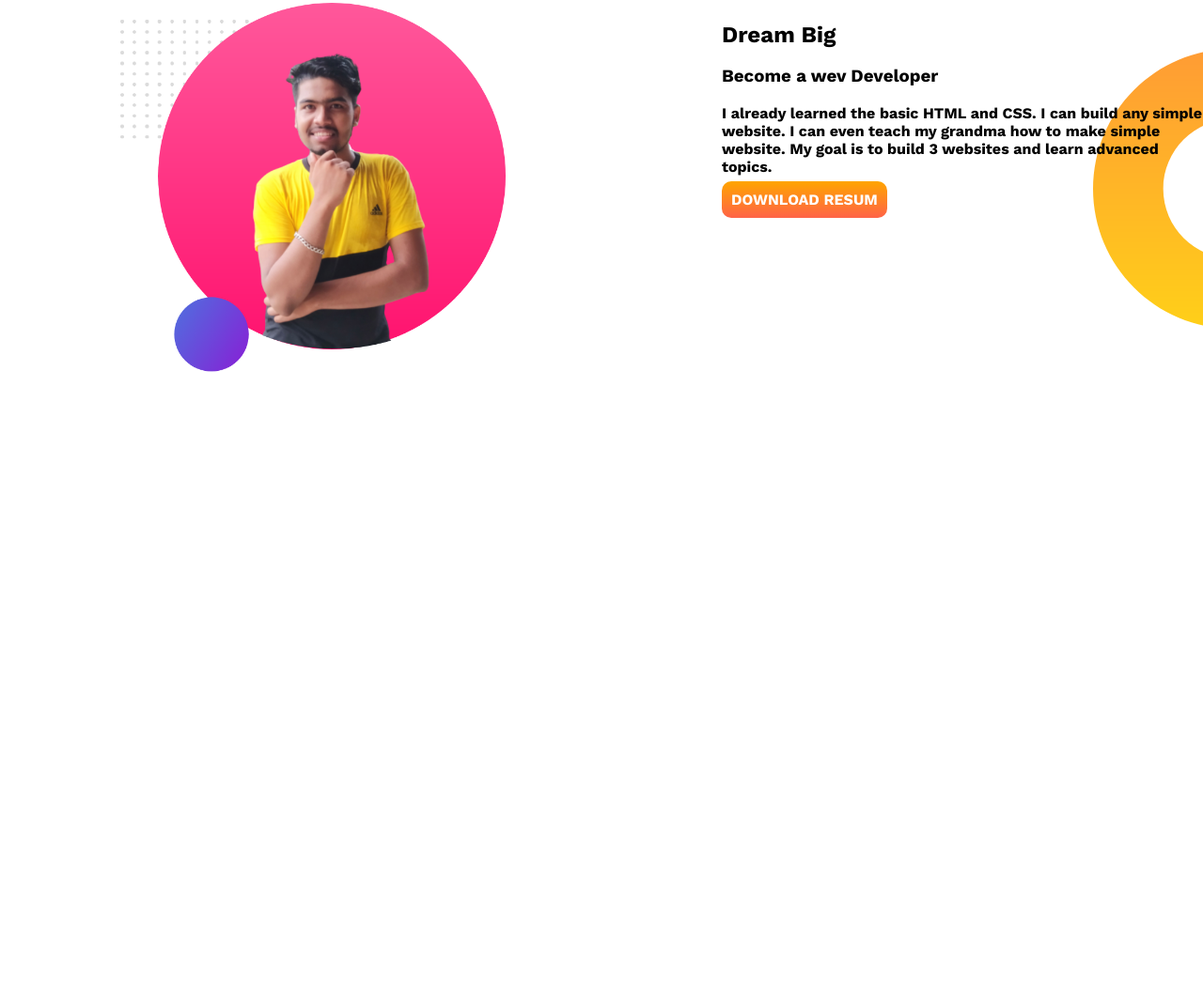
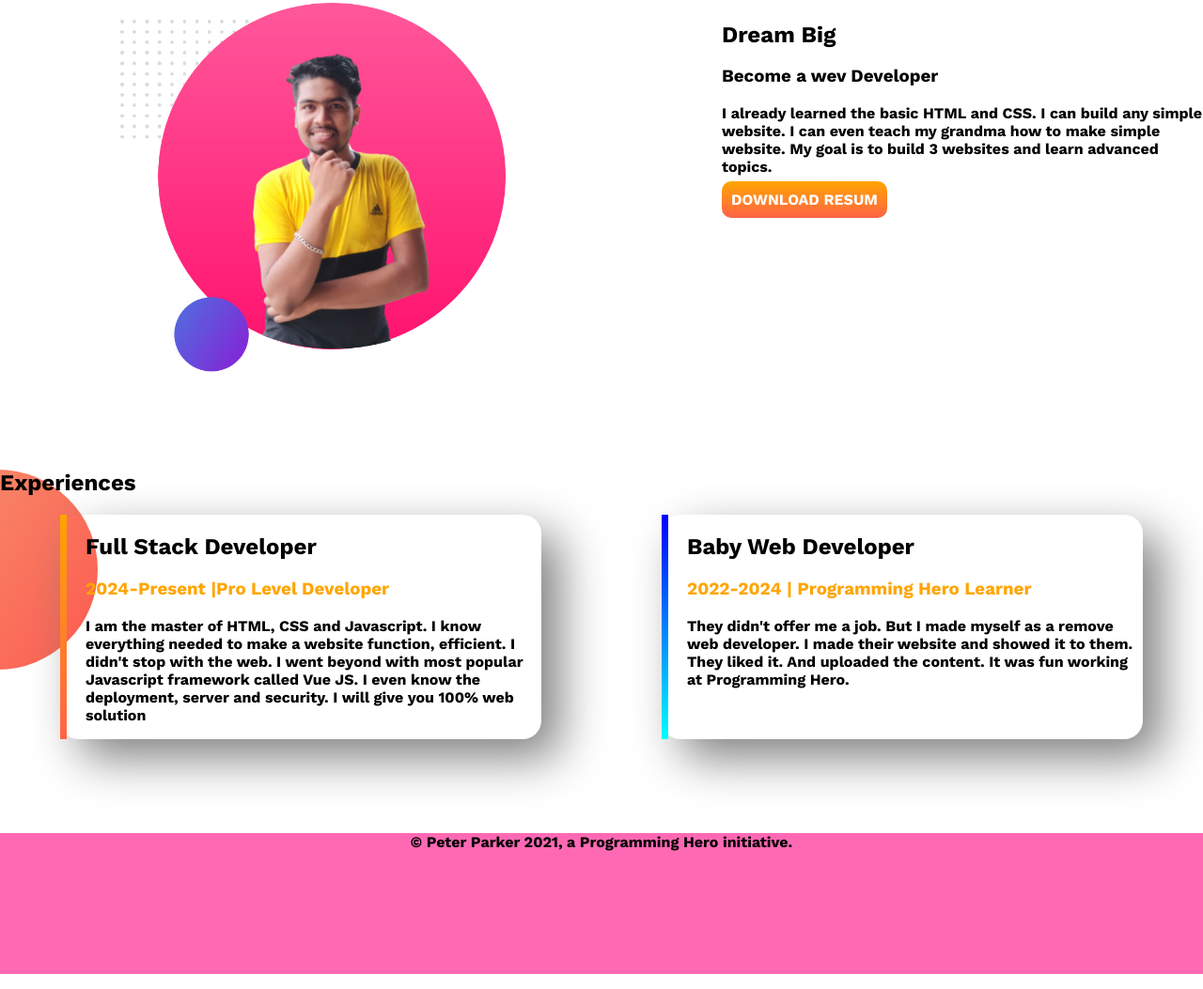
Before and after one commit to MohammadFaysal731/my-protfolio-1, a plain HTML site: page index.html in a window 1280 px wide. Shown: the part 508-1561 px from the top of the page at 94% size. Before the commit the page ends 1008 px from the top, so only its background shows below. Drawn offline with nearby package versions, Linux system fonts and the light colour scheme.

Commit message:
expeicn added

```diff
--- a/index.html
+++ b/index.html
@@ -17,8 +17,8 @@
 
 <body>
 
-    <section class="top-banner">
-        <div class="haif-width">
+    <section class="top-banner flexible-container">
+        <div class=" haif-width">
 
             <h1>Welcome To </h1>
             <h1><span class="orange">Mohammad Faysal</span>World!</h1>
@@ -38,7 +38,7 @@
         </div>
     </section>
 
-    <section class="drem-bg">
+    <section class="drem-bg flexible-container">
         <div class="haif-width">
             <img src="image/Faysal2.png" alt="faysay 2">
         </div>
@@ -52,6 +52,38 @@
         </div>
     </section>
 
+
+    <section class="experiences-area">
+        <h1>Experiences</h1>
+        <div class="flexible-container">
+            <div id="full" class="experiences-item">
+                <h2>Full Stack Developer</h2>
+                <h3 class="orange">2024-Present |Pro Level Developer</h3>
+                <p>I am the master of HTML, CSS and Javascript. I know everything needed to make a website function,
+                    efficient.
+                    I
+                    didn't stop with the web. I went beyond with most popular Javascript framework called Vue JS. I even
+                    know
+                    the
+                    deployment, server and security. I will give you 100% web solution</p>
+            </div>
+
+            <div id="baby" class=" experiences-item ">
+                <h2> Baby Web Developer</h2>
+                <h3 class="orange">2022-2024 | Programming Hero Learner</h3>
+                <p>They didn't offer me a job. But I made myself as a remove web developer. I made their website and
+                    showed
+                    it
+                    to
+                    them. They liked it. And uploaded the content. It was fun working at Programming Hero.</p>
+            </div>
+        </div>
+
+    </section>
+
+    <footer>
+        <p>© Peter Parker 2021, a Programming Hero initiative.</p>
+    </footer>
 </body>
 
 </html>
--- a/styel.css
+++ b/styel.css
@@ -16,7 +16,7 @@ margin: 0%;
     color:white;
 
 }
-section{
+.flexible-container{
     display: flex;
     margin-bottom: 100px;
 
@@ -32,8 +32,32 @@ section{
     background-image: url(image/top-banner.png);
     background-repeat: no-repeat;
 }
-.drem-bg{
-    background-image: url(image/dream-bg.png);
+.experiences-area{
+    background-image: url(image/exp-bg.png);
     background-repeat: no-repeat;
-    background-position:right;
 }
+.experiences-item{
+    box-shadow: 20px 20px 50px gray;
+    border-radius: 20px;
+    width: 40%;
+    margin-left: 5%;
+    margin-right:5%;
+    padding-left: 20px;
+
+}
+#full{
+    border-left: 7px solid;
+    border-image: linear-gradient(orange,tomato);
+    border-image-slice: 1%;
+}
+#baby{
+    border-left: 7px solid;
+    border-image: linear-gradient(blue,cyan);
+    border-image-slice: 1%;
+}
+footer p {
+    text-align: center;
+    background-color: hotpink;
+    height: 150px;
+
+}
```
